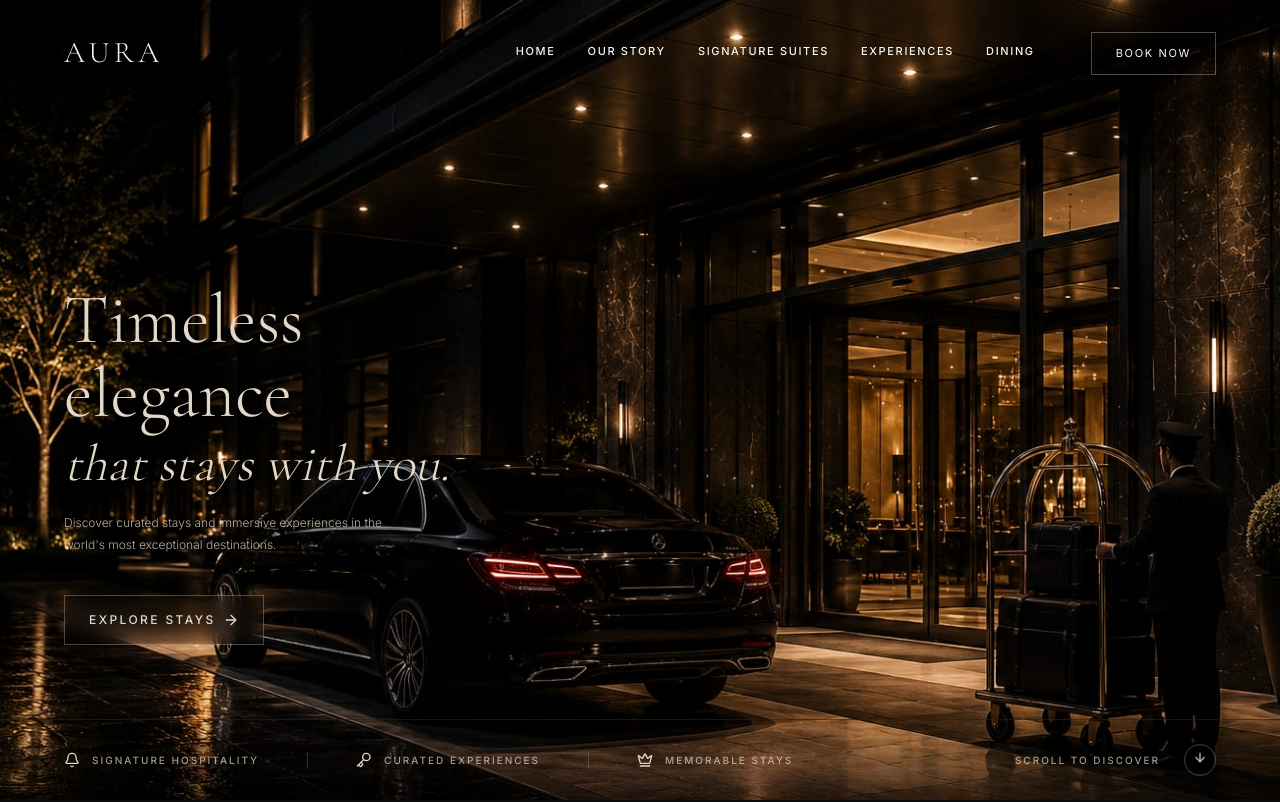
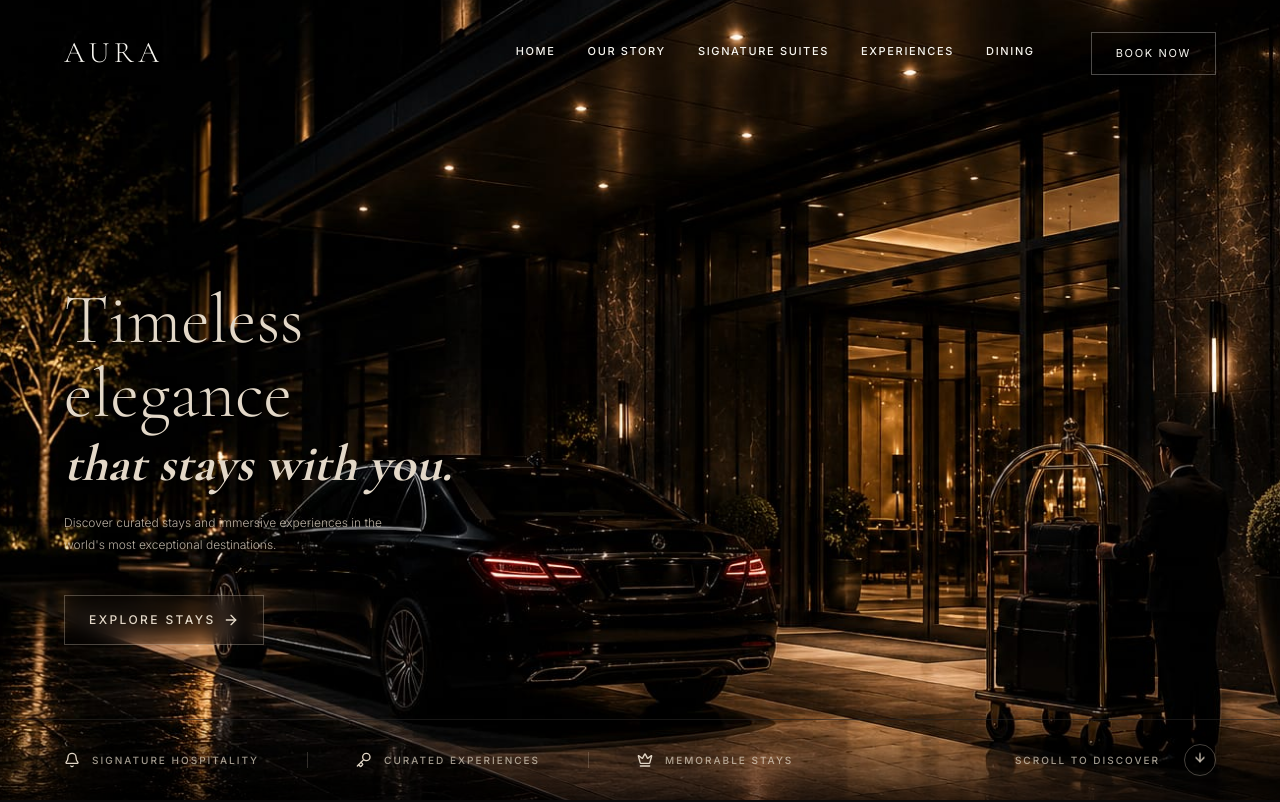
Before and after one commit to kurewarvaishnavi05/TEMP3-Hospitality-, a Next.js app: page / in a window 1280 px wide. Shown: the top 802 px of the page. Built offline with nearby package versions, Linux system fonts and the light colour scheme.

Commit message:
Make italic text bold as requested

```diff
--- a/src/components/sections/Hero.tsx
+++ b/src/components/sections/Hero.tsx
@@ -89,7 +89,7 @@ export function Hero() {
               initial={{ opacity: 0, y: 20 }}
               animate={{ opacity: 1, y: 0 }}
               transition={{ duration: 1, delay: 0.6, ease: [0.16, 1, 0.3, 1] }}
-              className="block italic font-light text-[clamp(1.5rem,3vw,2.5rem)] md:text-[clamp(2rem,3.5vw,3.2rem)] lg:text-[clamp(2.8rem,4vw,4rem)] mt-2"
+              className="block italic font-bold text-[clamp(1.5rem,3vw,2.5rem)] md:text-[clamp(2rem,3.5vw,3.2rem)] lg:text-[clamp(2.8rem,4vw,4rem)] mt-2"
             >
               that stays with you.
             </motion.span>
```
